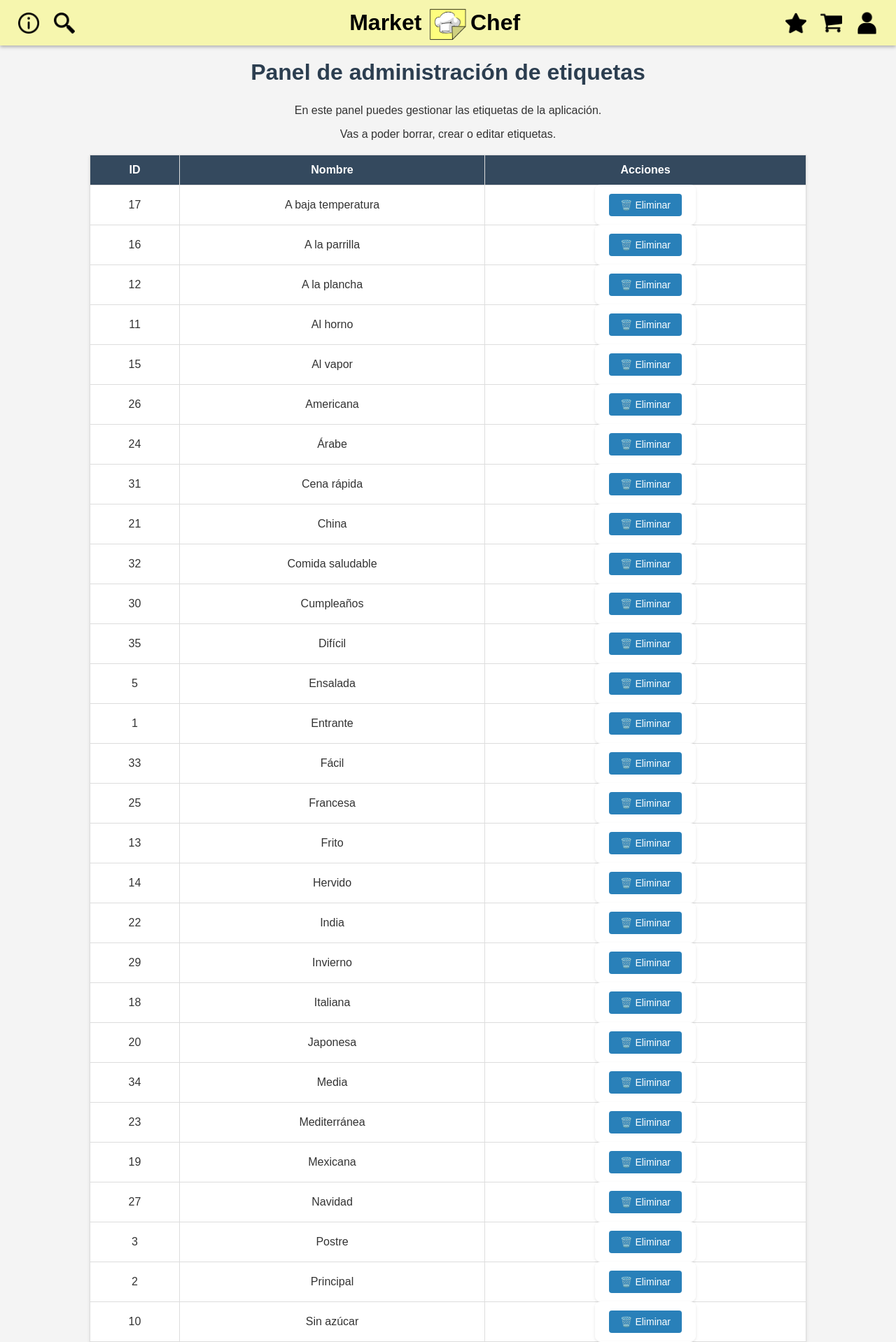
After one commit to daviddramosss/Aplicaciones-Web, a PHP site: page /gestionarEtiquetas.php in a window 1280 px wide. The commit adds this page. Shown: the top 1918 px of the page at 70% size. Run offline with PHP 8.4, Linux system fonts and the light colour scheme; data comes from the database, SQL or seed files in the repository; both versions use the stored data as it was before the commit.

```diff
--- /dev/null
+++ b/CSS/gestionesAdmin.css
@@ -0,0 +1,227 @@
+/* Estilos Generales */
+body {
+    font-family: Arial, sans-serif;
+    background-color: #f4f4f4;
+    color: #333;
+    margin: 0;
+    padding: 0;
+    text-align: center;
+}
+
+h2, h3 {
+    color: #2C3E50;
+    font-size: 2em;
+    margin-top: 20px;
+}
+
+h3 {
+    margin-top: 30px;
+}
+
+/* Contenedores */
+.container {
+    width: 90%;
+    margin: 0 auto;
+    max-width: 1200px;
+}
+
+.panel-header {
+    background-color: #34495E;
+    color: #fff;
+    padding: 15px;
+    text-align: center;
+    font-size: 24px;
+    border-radius: 8px 8px 0 0;
+}
+
+.panel-header p {
+    font-size: 16px;
+}
+
+.panel-body {
+    background-color: #fff;
+    padding: 20px;
+    border-radius: 0 0 8px 8px;
+}
+
+/* Estilo de las tablas */
+table {
+    width: 80%;
+    margin: 20px auto;
+    border-collapse: collapse;
+    box-shadow: 0 2px 4px rgba(0, 0, 0, 0.1);
+}
+
+th, td {
+    padding: 12px 15px;
+    text-align: center;
+    border: 1px solid #ddd;
+}
+
+th {
+    background-color: #34495E;
+    color: #fff;
+}
+
+td {
+    background-color: #fff;
+}
+
+/* Estilo de los botones */
+button, .form-button {
+    background-color: #2980B9;
+    color: white;
+    padding: 8px 16px;
+    border: none;
+    border-radius: 4px;
+    cursor: pointer;
+    font-size: 14px;
+    transition: background-color 0.3s ease;
+}
+
+button:hover, .form-button:hover {
+    background-color: #1A5987;
+}
+
+/* Formulario y entradas */
+form {
+    background-color: #fff;
+    padding: 20px;
+    margin: 20px auto;
+    width: 60%;
+    box-shadow: 0 2px 4px rgba(0, 0, 0, 0.1);
+    border-radius: 8px;
+}
+
+form label {
+    display: block;
+    margin-bottom: 8px;
+    color: #2C3E50;
+    font-weight: bold;
+}
+
+form input[type="text"], form input[type="number"] {
+    width: 100%;
+    padding: 8px;
+    margin: 10px 0 20px;
+    border: 1px solid #ccc;
+    border-radius: 4px;
+    font-size: 14px;
+    color: #333;
+}
+
+form input[type="text"]:focus, form input[type="number"]:focus {
+    border-color: #2980B9;
+    outline: none;
+}
+
+/* Estilo para los formularios de creación y edición */
+.create-edit-form {
+    margin-top: 30px;
+    padding: 20px;
+    background-color: #f9f9f9;
+    border-radius: 8px;
+    box-shadow: 0 2px 5px rgba(0, 0, 0, 0.1);
+}
+
+.create-edit-form h3 {
+    text-align: center;
+    margin-bottom: 20px;
+}
+
+.create-edit-form label {
+    display: block;
+    margin-bottom: 8px;
+    color: #333;
+    font-weight: bold;
+}
+
+.create-edit-form input {
+    width: 100%;
+    padding: 10px;
+    margin-bottom: 15px;
+    border: 1px solid #ccc;
+    border-radius: 4px;
+}
+
+.create-edit-form button {
+    width: 100%;
+    background-color: #2980B9;
+    color: white;
+    padding: 10px;
+    border: none;
+    border-radius: 4px;
+    font-size: 16px;
+    cursor: pointer;
+}
+
+.create-edit-form button:hover {
+    background-color: #1A5987;
+}
+
+/* Estilo de los enlaces */
+a {
+    color: #2980B9;
+    text-decoration: none;
+}
+
+a:hover {
+    text-decoration: underline;
+}
+
+/* Estilos para mensajes de error */
+.error-message {
+    color: #e74c3c;
+    font-size: 14px;
+    margin: 10px 0;
+}
+
+/* Estilo de los botones de eliminar */
+.boton-eliminar {
+    background-color: #e74c3c;
+    color: white;
+    font-size: 14px;
+    padding: 5px 10px;
+    border: none;
+    border-radius: 4px;
+    cursor: pointer;
+}
+
+.boton-eliminar:hover {
+    background-color: #c0392b;
+}
+
+/* Estilo de las flechas */
+.contenedor-flechas {
+    display: flex;
+    align-items: center;
+    justify-content: center;
+    margin-top: 20px;
+}
+
+.boton-flecha {
+    font-size: 1.5em;
+    padding: 10px 15px;
+    margin: 10px;
+    cursor: pointer;
+    border: none;
+    background-color: #ff6600;
+    color: white;
+    border-radius: 5px;
+}
+
+.contenido {
+    width: 300px;
+    height: 150px;
+    display: flex;
+    align-items: center;
+    justify-content: center;
+    background-color: #f4f4f4;
+    border: 1px solid #ddd;
+    border-radius: 10px;
+    font-size: 1.2em;
+}
+
+.veganas {
+    margin-top: 30px;
+}
--- /dev/null
+++ b/gestionarEtiquetas.php
@@ -0,0 +1,117 @@
+<?php
+require_once("includes/config.php");
+use es\ucm\fdi\aw\entidades\etiquetas\etiquetasDAO;
+use es\ucm\fdi\aw\entidades\etiquetas\etiquetasDTO;
+
+// Añadir el enlace a la hoja de estilos CSS
+echo '<link rel="stylesheet" type="text/css" href="css/gestionesAdmin.css">';
+
+// Instanciar el objeto DAO
+$etiquetasDAO = new etiquetasDAO();
+
+// Si se solicita eliminar una etiqueta
+if (isset($_POST['eliminar_id'])) {
+    $idEliminar = $_POST['eliminar_id'];
+    $etiquetasDTO = new etiquetasDTO($idEliminar, '');
+    $etiquetasDAO->borrarEtiqueta($etiquetasDTO);
+    header('Location: gestionarEtiquetas.php'); // Evitar la reenvío de formulario
+    exit;
+}
+
+// Si se solicita crear una nueva etiqueta
+if (isset($_POST['crear_nombre'])) {
+    $nombre = trim($_POST['crear_nombre']);
+    if (!empty($nombre)) {
+        $etiquetasDTO = new etiquetasDTO(null, $nombre);
+        try {
+            $etiquetasDAO->crearEtiqueta($etiquetasDTO);
+        } catch (Exception $e) {
+            echo "<p style='color:red;'>Error: " . htmlspecialchars($e->getMessage()) . "</p>";
+        }
+    }
+    header('Location: gestionarEtiquetas.php');
+    exit;
+}
+
+// Si se solicita editar una etiqueta
+if (isset($_POST['editar_id']) && isset($_POST['editar_nombre'])) {
+    $idEditar = $_POST['editar_id'];
+    $nombre = trim($_POST['editar_nombre']);
+    if (!empty($nombre)) {
+        $etiquetasDTO = new etiquetasDTO($idEditar, $nombre);
+        try {
+            $etiquetasDAO->editarEtiqueta($etiquetasDTO);
+        } catch (Exception $e) {
+            echo "<p style='color:red;'>Error: " . htmlspecialchars($e->getMessage()) . "</p>";
+        }
+    }
+    header('Location: gestionarEtiquetas.php');
+    exit;
+}
+
+// Obtener etiquetas
+$etiquetas = $etiquetasDAO->obtenerEtiquetas();
+
+// Definir el contenido principal para la plantilla
+$contenidoPrincipal = <<<EOS
+    <h2>Panel de administración de etiquetas</h2>
+    <p>En este panel puedes gestionar las etiquetas de la aplicación.</p>
+    <p>Vas a poder borrar, crear o editar etiquetas.</p>
+
+    <table border="1">
+        <tr>
+            <th>ID</th>
+            <th>Nombre</th>
+            <th>Acciones</th>
+        </tr>
+EOS;
+
+foreach ($etiquetas as $etiqueta) {
+    $contenidoPrincipal .= "<tr>
+        <td>" . htmlspecialchars($etiqueta['id']) . "</td>
+        <td>" . htmlspecialchars($etiqueta['nombre']) . "</td>
+        <td>
+            <form action='gestionarEtiquetas.php' method='POST' style='display:inline;' id='form_eliminar_{$etiqueta['id']}'>
+                <input type='hidden' name='eliminar_id' value='" . htmlspecialchars($etiqueta['id']) . "'>
+                <button type='button' onclick='confirmarEliminacion({$etiqueta['id']})'>🗑️ Eliminar</button>
+            </form>
+        </td>
+    </tr>";
+}
+
+$contenidoPrincipal .= "</table>";
+
+$contenidoPrincipal .= <<<EOS
+    <h3>Crear Etiqueta</h3>
+    <form method="POST" action="gestionarEtiquetas.php">
+        <label for="crear_nombre">Nombre de la etiqueta:</label>
+        <input type="text" id="crear_nombre" name="crear_nombre" required>
+        <button type="submit">➕ Crear Etiqueta</button>
+    </form>
+
+    <h3>Editar Etiqueta</h3>
+    <form method="POST" action="gestionarEtiquetas.php">
+        <label for="editar_id">ID de la etiqueta:</label>
+        <input type="number" id="editar_id" name="editar_id" required>
+        <label for="editar_nombre">Nuevo nombre:</label>
+        <input type="text" id="editar_nombre" name="editar_nombre" required>
+        <button type="submit">✏️ Editar Etiqueta</button>
+    </form>
+
+    <script>
+        function confirmarEliminacion(id) {
+            // Mostrar una ventana de confirmación
+            var respuesta = confirm("Estás a punto de eliminar una etiqueta. ¿Estás seguro?");
+            if (respuesta) {
+                // Si el usuario confirma, se envía el formulario correspondiente
+                document.getElementById('form_eliminar_' + id).submit();
+            }
+        }
+    </script>
+EOS;
+
+$tituloPagina = 'Gestionar Etiquetas';
+
+// Se incluye la plantilla principal
+require("includes/comun/plantilla.php");
+?>
--- a/includes/entidades/etiquetas/etiquetasDAO.php
+++ b/includes/entidades/etiquetas/etiquetasDAO.php
@@ -1,72 +1,55 @@
 <?php
+namespace es\ucm\fdi\aw\entidades\etiquetas;
 
-namespace es\ucm\fdi\aw\entidades\etiquetas;
-// require_once("IEtiquetas.php");
-// require_once("etiquetasDTO.php");
 use es\ucm\fdi\aw\comun\baseDAO;
 use es\ucm\fdi\aw\application;
-// require_once(__DIR__ . "/../../comun/baseDAO.php");
 
-class etiquetasDAO extends baseDAO implements IEtiquetas
+class etiquetasDAO extends baseDAO
 {
-    public function __construct()
-    {
-    }
-
     public function crearEtiqueta($etiquetaDTO)
     {
-        //Implementar luego
+        $conn = application::getInstance()->getConexionBd();
+        $query = "INSERT INTO etiquetas (nombre) VALUES (?)";
+        $stmt = $conn->prepare($query);
+        $stmt->bind_param("s", $etiquetaDTO->getNombre());
+        $stmt->execute();
+        $stmt->close();
     }
 
     public function editarEtiqueta($etiquetaDTO)
     {
-        //Implementar luego
+        $conn = application::getInstance()->getConexionBd();
+        $query = "UPDATE etiquetas SET nombre = ? WHERE id = ?";
+        $stmt = $conn->prepare($query);
+        $stmt->bind_param("si", $etiquetaDTO->getNombre(), $etiquetaDTO->getId());
+        $stmt->execute();
+        $stmt->close();
     }
 
     public function borrarEtiqueta($etiquetaDTO)
     {
-        //Implementar luego
+        $conn = application::getInstance()->getConexionBd();
+        $query = "DELETE FROM etiquetas WHERE id = ?";
+        $stmt = $conn->prepare($query);
+        $stmt->bind_param("i", $etiquetaDTO->getId());
+        $stmt->execute();
+        $stmt->close();
     }
 
-    public function mostrarEtiquetas()
+    public function obtenerEtiquetas()
     {
-        // Accede a la base de datos
         $conn = application::getInstance()->getConexionBd();
-
-        // Prepara la consulta SQL para obtener todas las etiquetas
-        $query = "SELECT ID, Nombre FROM etiquetas";
-
-        // Ejecuta la consulta
+        $query = "SELECT id, nombre FROM etiquetas";
         $stmt = $conn->prepare($query);
         $stmt->execute();
+        $result = $stmt->get_result();
 
-        // Array donde se almacenarán las etiquetas
         $etiquetas = [];
-
-        $result = $stmt->get_result();
-        // Si hay resultados, los recorremos
-        if ($result->num_rows > 0)
-        {
-            while ($fila = $result->fetch_assoc())
-            {
-                // Crea un objeto etiquetaDTO con los datos obtenidos y lo añade al array
-                $etiquetas[] = [
-                    "id" => $fila['ID'],
-                    "nombre" => $fila['Nombre']
-                ];
-            }
-
-            $stmt->close();
-            // Liberamos la memoria del resultado
-            $result->free();
+        while ($fila = $result->fetch_assoc()) {
+            $etiquetas[] = ["id" => $fila['id'], "nombre" => $fila['nombre']];
         }
 
-
-        // Retorna el array con las etiquetas (puede estar vacío si no hay etiquetas en la BD)
+        $stmt->close();
         return $etiquetas;
     }
-
 }
-
-
-?>
```
Also changed, not shown: BBDD/script.sql (+0 -112 lines), gestionarIngredientes.php (+39 -13 lines), gestionarMagnitudes.php (+16 -5 lines).
